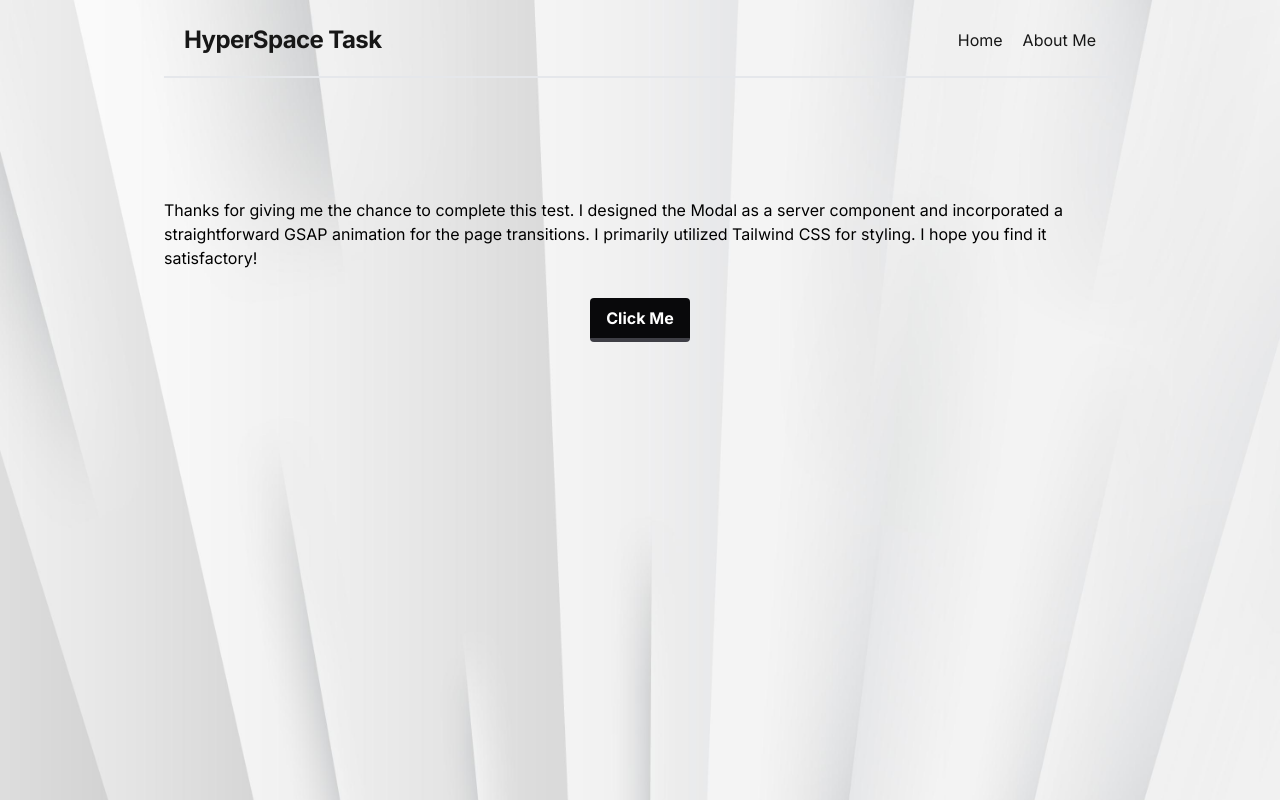
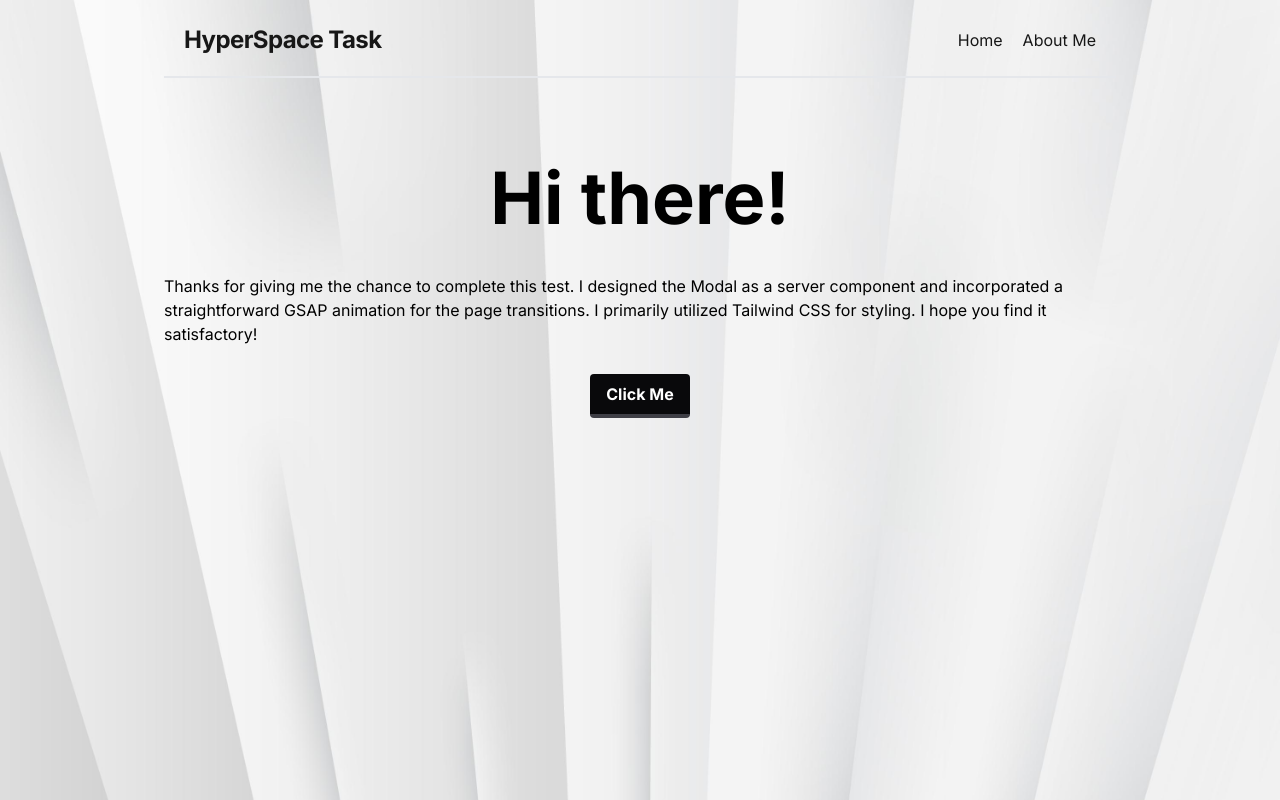
Before and after one commit to zeshan0603/hyperspace-task, a Next.js app: page / in a window 1280 px wide. Built offline with nearby package versions, Linux system fonts and the light colour scheme.

Commit message:
Fixed issues

```diff
--- a/src/app/components/Intro.tsx
+++ b/src/app/components/Intro.tsx
@@ -3,6 +3,7 @@ import React from 'react'
 export default function Intro() {
     return (
         <div>
+            <h1 className='text-7xl font-bold m-10 text-center'>Hi there!</h1>
             <p>
                 Thanks for giving me the chance to complete this test. I designed the Modal as a server component and incorporated a straightforward GSAP animation for the page transitions. I primarily utilized Tailwind CSS for styling. I hope you find it satisfactory!
             </p>
```
